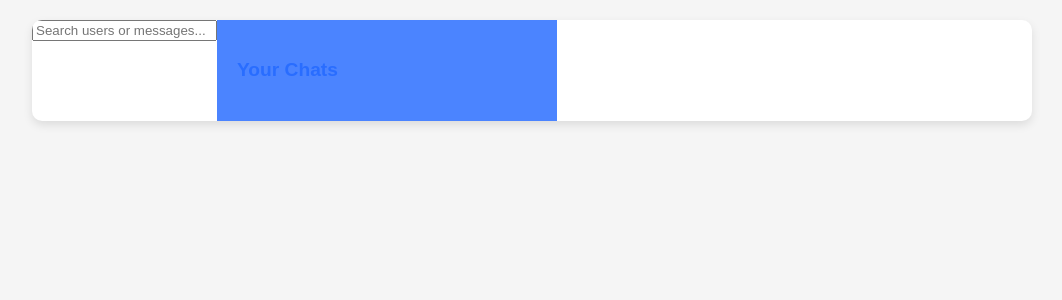
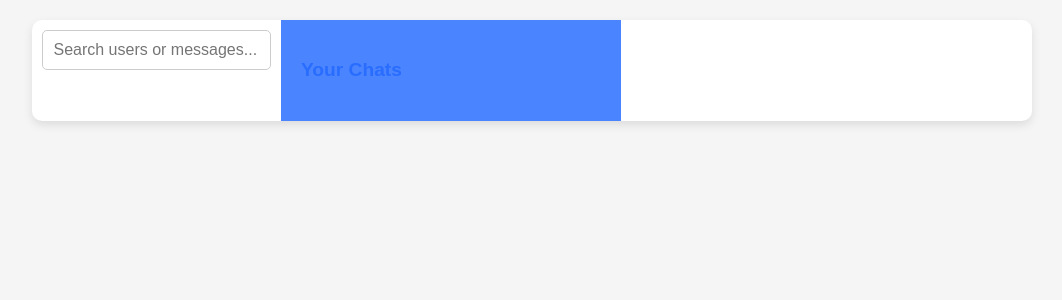
Before and after one commit to shiena-027/Lost-and-Found-Web, a PHP site: page /chat.php in a window 1280 px wide. Shown: the top 300 px of the page, without its empty margins (108-1170 px from the left). Run offline with PHP 8.4, Linux system fonts and the light colour scheme; the visitor is signed in with stand-in values (Sample User, id 1); data that the repository does not hold is empty.

Commit message:
Update chat-style.css

```diff
--- a/need css/chat-style.css
+++ b/need css/chat-style.css
@@ -19,6 +19,27 @@ h3 {
     border-radius: 10px;
     overflow: hidden;
     box-shadow: 0 4px 10px rgba(0, 0, 0, 0.1);
+}
+
+/* Search bar */
+.search-bar {
+    margin: 10px;
+    text-align: center;
+}
+
+.search-bar input {
+    width: 90%;
+    padding: 10px;
+    font-size: 1em;
+    border: 1px solid #ccc;
+    border-radius: 5px;
+    outline: none;
+    transition: border-color 0.3s ease, box-shadow 0.3s ease;
+}
+
+.search-bar input:focus {
+    border-color: #4b84ff;
+    box-shadow: 0 0 8px rgba(71, 129, 255, 0.3);
 }
 
 /* User list */
```
